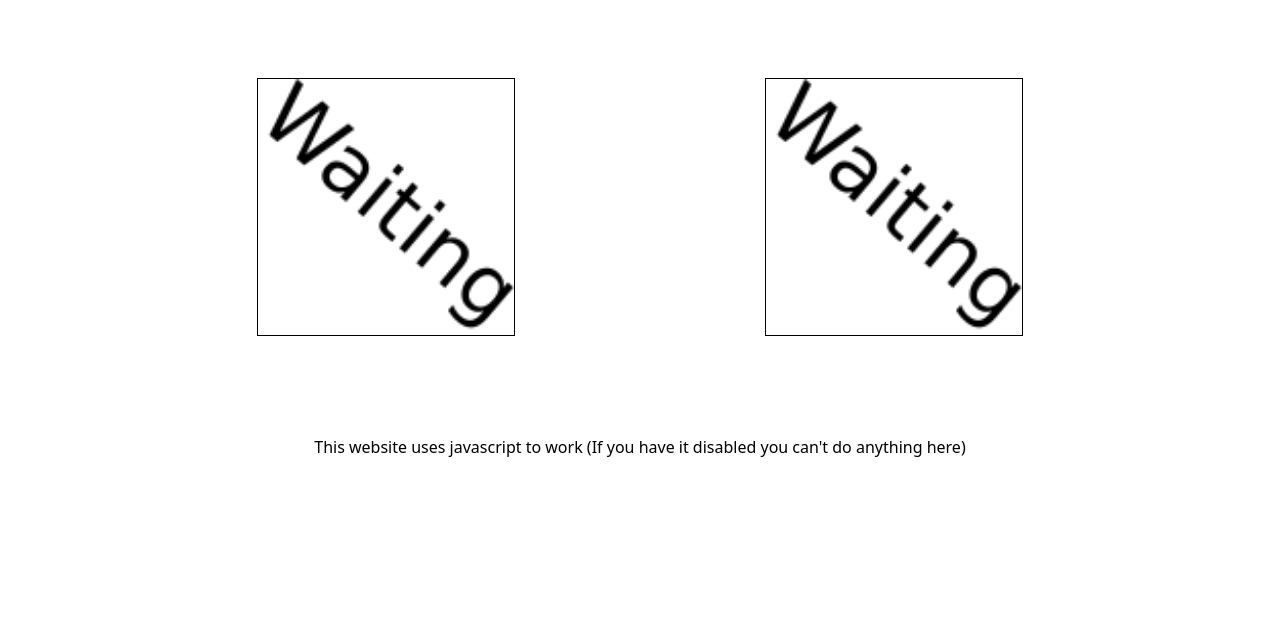
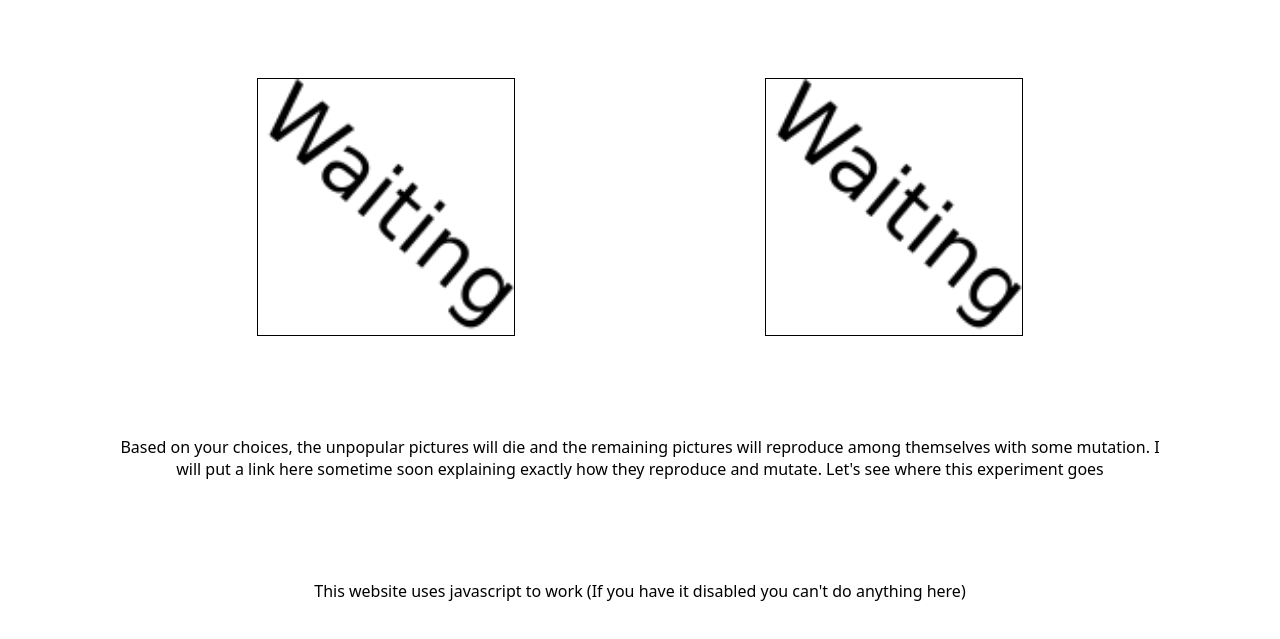
Before and after one commit to JannuSudhakar/evolution, a website: page public/arena.html in a window 1280 px wide. Shown: the part 215-854 px from the top of the page. Before the commit the page ends 800 px from the top, so only its background shows below. Drawn offline with Linux system fonts and the light colour scheme; no server answers.

Commit message:
small explanatory text added to arena.html

```diff
--- a/public/arena.html
+++ b/public/arena.html
@@ -33,6 +33,9 @@
       <img src="text5336.png" alt="waiting" id="img1">
       <img src="text5336.png" alt="waiting" id="img2">
     </div>
+    <p>Based on your choices, the unpopular pictures will die and the remaining pictures will
+      reproduce among themselves with some mutation. I will put a link here sometime soon
+      explaining exactly how they reproduce and mutate. Let's see where this experiment goes</p>
     <p>This website uses javascript to work (If you have it disabled you can't do anything here)</p>
   </body>
   <script>
```
